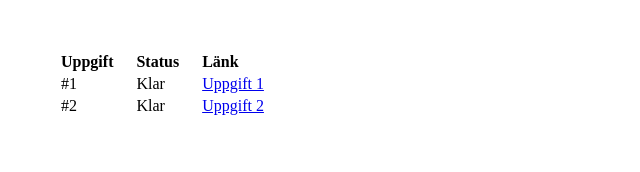
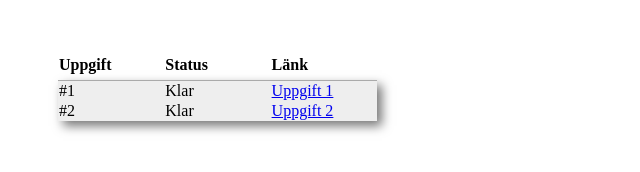
Before and after one commit to VikingGlasses/VT17WebutvBenjaminRosman, a plain HTML site: page assets/page/uppgift1.html in a window 1280 px wide. Shown: the whole page, without its empty margins (0-640 px from the left). Drawn offline with Linux system fonts and the light colour scheme.

Commit message:
styling uppgift 1

```diff
--- a/assets/page/uppgift1.html
+++ b/assets/page/uppgift1.html
@@ -9,10 +9,21 @@
 		.my__table {
 			margin: 50px 50px;
 			text-align: left;
+			border-collapse: collapse;
 		}
 
-		.my__table__cell--padding {
-			padding-right: 20px;
+		.my__table__cell--width {
+			width: 20%;
+		}
+
+		.my__table__head {
+			height: 30px;
+			border-bottom: 1px solid #aaaaaa;
+		}
+
+		.my__table__body {
+			background-color: #eeeeee;
+			box-shadow: 5px 5px 10px #777777;
 		}
 
 	</style>
@@ -22,41 +33,41 @@
 
 <table class="my__table">
 
-	<thead>
+	<thead class="my__table__head">
 		<tr>
-			<th class="my__table__cell--padding">
+			<th class="my__table__cell--width">
 				Uppgift
 			</th>
-			<th class="my__table__cell--padding">
+			<th class="my__table__cell--width">
 				Status
 			</th>
-			<th class="my__table__cell--padding">
+			<th class="my__table__cell--width">
 				Länk
 			</th>
 		</tr>
 	</thead>
 
-	<tbody>
+	<tbody class="my__table__body">
 		<tr>
-			<td class="my__table__cell--padding">
+			<td class="my__table__cell--width">
 				#1
 			</td>
-			<td class="my__table__cell--padding">
+			<td class="my__table__cell--width">
 				Klar
 			</td>
-			<td class="my__table__cell--padding">
+			<td class="my__table__cell--width">
 				<a href="uppgift1.html">Uppgift 1</a>
 			</td>
 		</tr>
 
 		<tr>
-			<td class="my__table__cell--padding">
+			<td class="my__table__cell--width">
 				#2
 			</td>
-			<td class="my__table__cell--padding">
+			<td class="my__table__cell--width">
 				Klar
 			</td>
-			<td class="my__table__cell--padding">
+			<td class="my__table__cell--width">
 				<a href="uppgift2.html">Uppgift 2</a>
 			</td>
 		</tr>
```
